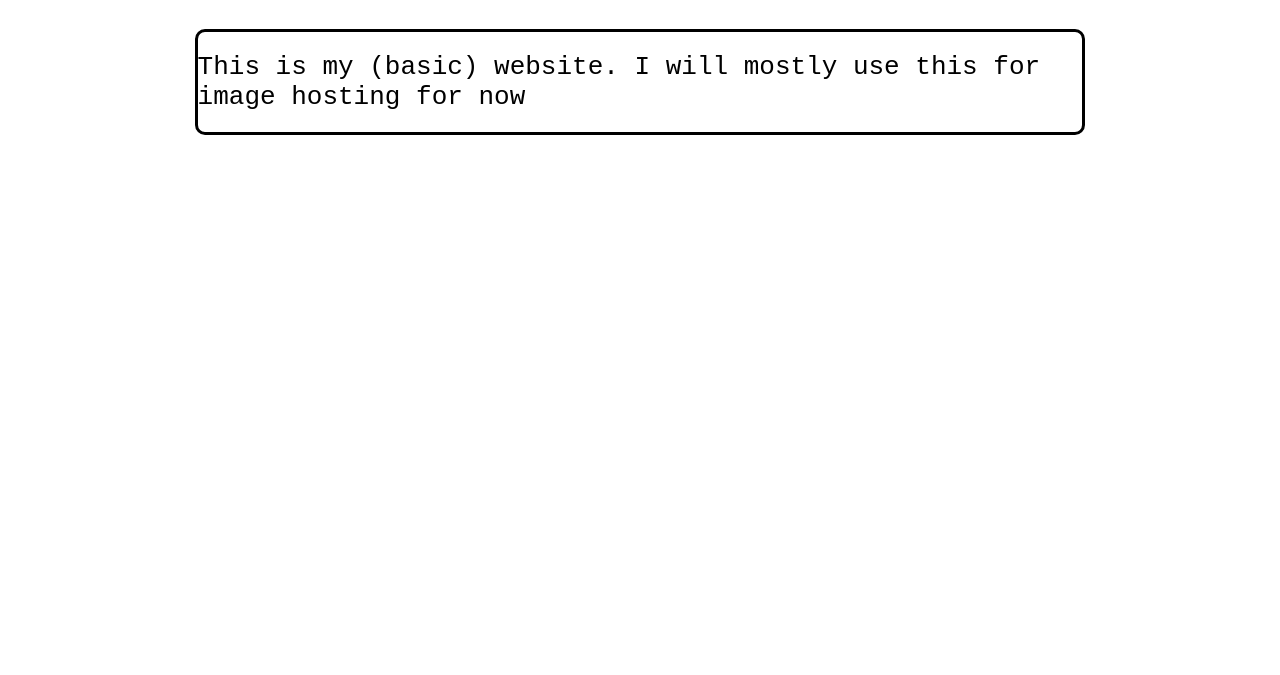
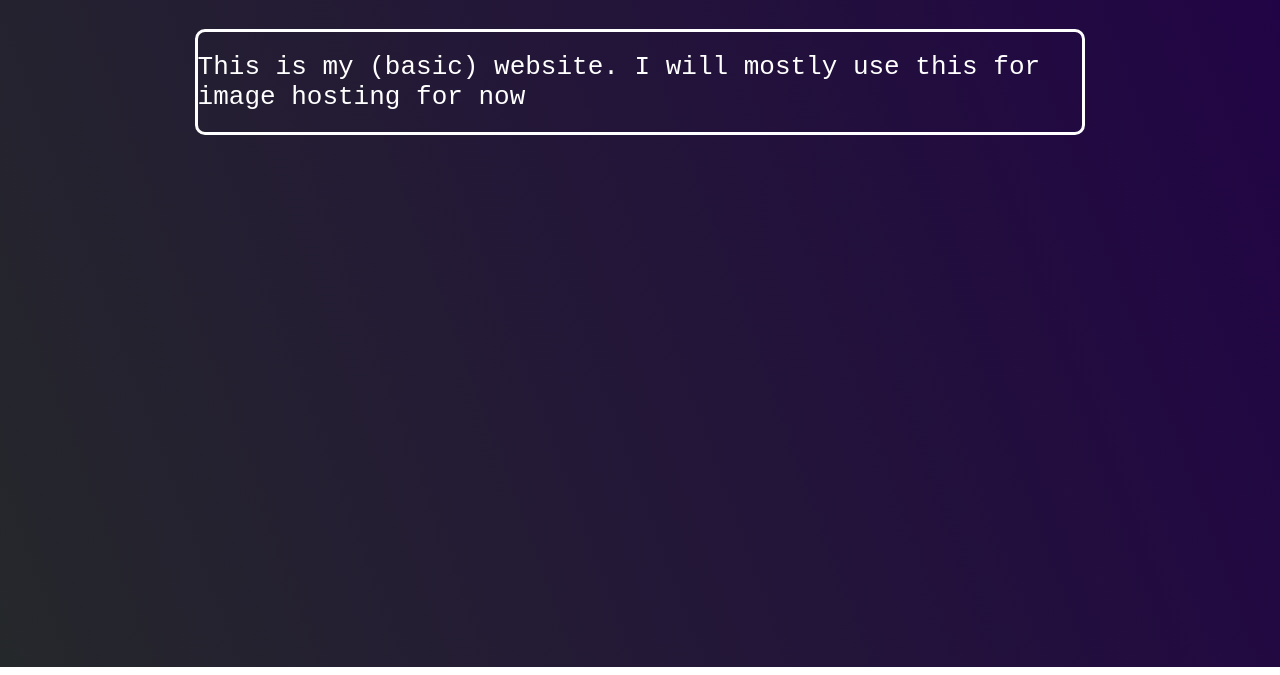
Before and after one commit to scratchcoder27/scratchcoder27.github.io, a plain HTML site: page index.html in a window 1280 px wide. Shown: the part 133-808 px from the top of the page. Drawn offline with Linux system fonts and the light colour scheme.

```diff
--- a/styles.css
+++ b/styles.css
@@ -4,6 +4,19 @@
     justify-content: center;
     flex-wrap: wrap;
 }
+
+html, body {
+    height: 100%;
+}
+
+body {
+    background: linear-gradient(70deg, #25282b, #210346);
+    background-repeat: repeat;
+    background-repeat: no-repeat;
+    height: 100%;
+    color: white;
+}
+
 div.inner {
     margin: 2vh;
     display: flex;
```
Also changed, not shown: nrcsearch.html (added, +16 -0 lines).
